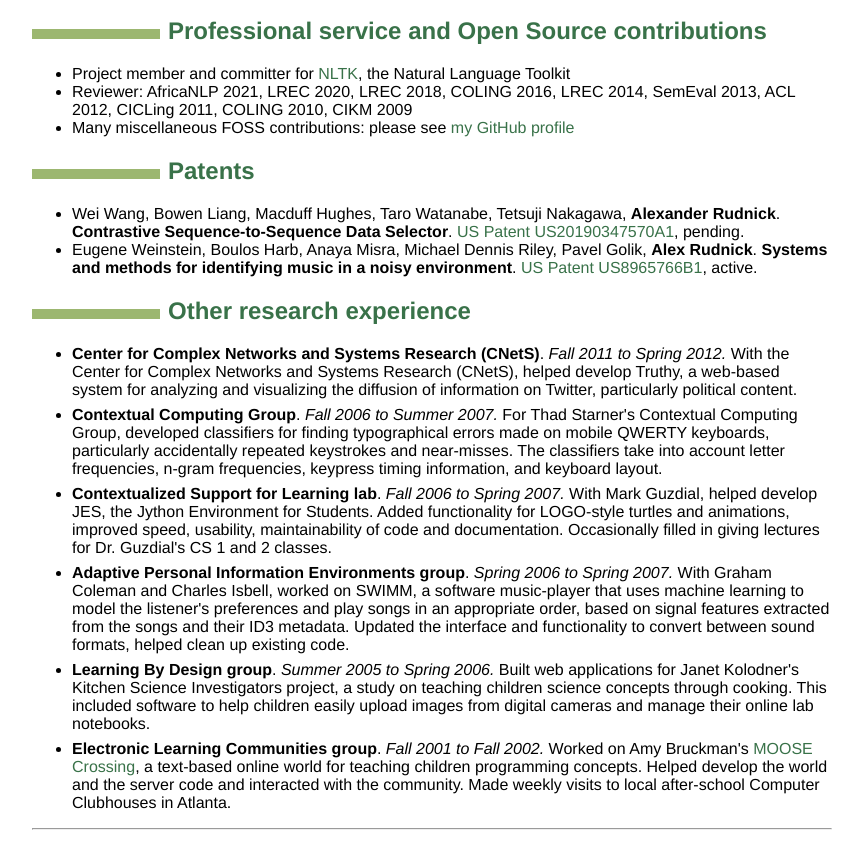
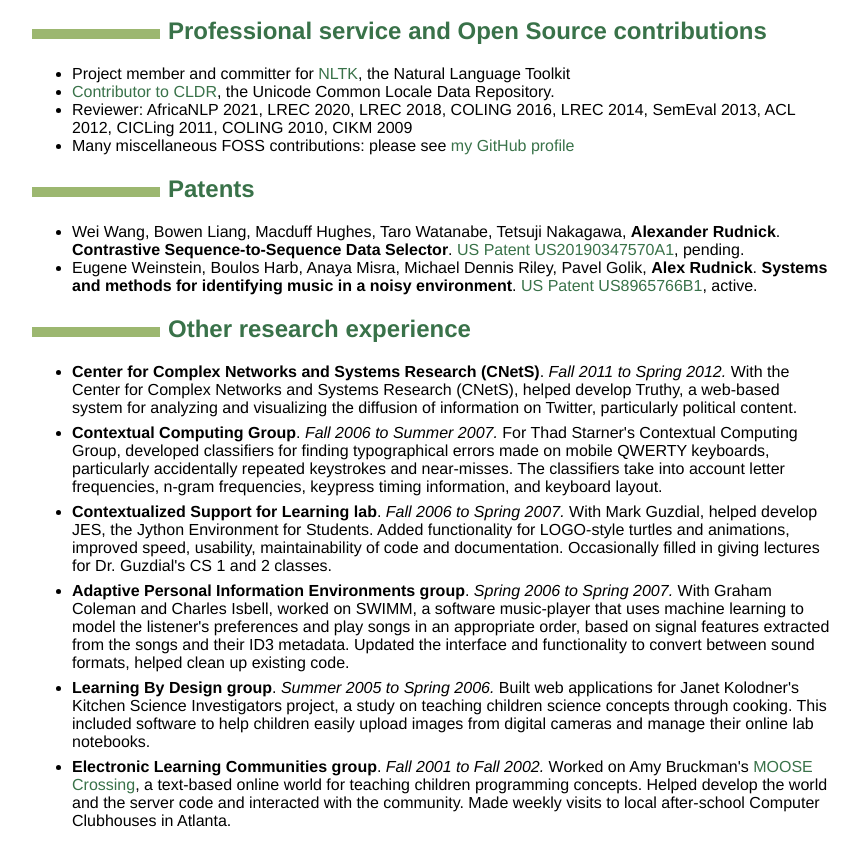
Before and after one commit to alexrudnick/alexrudnick.github.io, a plain HTML site: page alexr-cv.html in a window 1280 px wide. Shown: the part 2994-3837 px from the top of the page, without its empty margins (208-1071 px from the left). Drawn offline with Linux system fonts and the light colour scheme.

Commit message:
update CV with CLDR

```diff
--- a/alexr-cv.html
+++ b/alexr-cv.html
@@ -242,6 +242,7 @@ Georgia Tech’s course covering C programming and basic ideas behind compilers.
 <h2 id="professional-service-and-open-source-contributions">Professional service and Open Source contributions</h2>
 <ul>
 <li>Project member and committer for <a href="http://nltk.org" target="_blank">NLTK</a>, the Natural Language Toolkit</li>
+<li><a href="http://cldr.unicode.org/index/acknowledgments" target="_blank">Contributor to CLDR</a>, the Unicode Common Locale Data Repository.</li>
 <li>Reviewer: AfricaNLP 2021, LREC 2020, LREC 2018, COLING 2016, LREC 2014, SemEval 2013, ACL 2012, CICLing 2011, COLING 2010, CIKM 2009</li>
 <li>Many miscellaneous FOSS contributions: please see <a href="https://github.com/alexrudnick" target="_blank">my GitHub profile</a></li>
 </ul>
```
